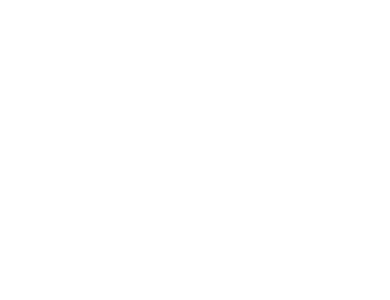
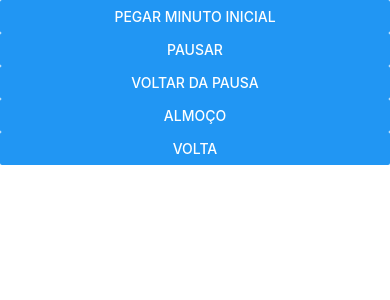
Before and after one commit to antonvinicius/clock-in-time, a React Native app: screen / in a window 390 px wide. Shown: the top 300 px of the page. Built offline with nearby package versions, Linux system fonts and the light colour scheme.

Commit message:
feat: Add new logic to handle time

```diff
--- /dev/null
+++ b/src/lib/dayjs/get-minute.ts
@@ -0,0 +1,8 @@
+import dayjs from 'dayjs'
+
+export function getMinute() {
+  return dayjs()
+    .set('seconds', 0)
+    .set('millisecond', 0)
+    .unix()
+}
--- a/src/screens/Home/homeView.tsx
+++ b/src/screens/Home/homeView.tsx
@@ -1,12 +1,36 @@
 
-import { View } from "react-native";
+import { Button, View } from "react-native";
 import { useHomeViewModel } from "./useHomeViewModel";
 
 export function Home() {
-  const { } = useHomeViewModel()
+  const viewModel = useHomeViewModel()
 
   return (
-    <View className="flex-1 py-10 flex-col px-5 bg-gray-200">
+    <View className="flex-1 justify-between py-10 flex-col px-5 bg-gray-200">
+      <Button
+        onPress={viewModel.handleSaveCurrentTime}
+        title="Pegar minuto inicial"
+      />
+
+      <Button
+        onPress={viewModel.handleStartBreak}
+        title="Pausar"
+      />
+
+      <Button
+        onPress={viewModel.handleStopBreak}
+        title="Voltar da pausa"
+      />
+
+      <Button
+        onPress={viewModel.handleStartLunch}
+        title="Almoço"
+      />
+
+      <Button
+        onPress={viewModel.handleStopLunch}
+        title="Volta"
+      />
     </View>
   );
 }
--- a/src/screens/Home/homeViewModel.ts
+++ /dev/null
@@ -1,3 +0,0 @@
-export interface HomeViewModel {
-
-}
--- /dev/null
+++ b/src/screens/Home/interfaces/IHomeViewModel.ts
@@ -0,0 +1,9 @@
+export interface IHomeViewModel {
+  exitSeconds: number
+
+  handleSaveCurrentTime: () => void
+  handleStartBreak: () => void
+  handleStopBreak: () => void
+  handleStartLunch: () => void
+  handleStopLunch: () => void
+}
--- a/src/screens/Home/useHomeViewModel.ts
+++ b/src/screens/Home/useHomeViewModel.ts
@@ -1,5 +1,72 @@
-import { HomeViewModel } from './homeViewModel'
+import dayjs from 'dayjs'
+import { useState, useEffect } from 'react'
+import { getMinute as getSeconds } from '../../lib/dayjs/get-minute'
+import { IHomeViewModel } from './interfaces/IHomeViewModel'
 
-export function useHomeViewModel(): HomeViewModel {
-  return {}
+const TOTAL_LUNCH_MINUTES = 60 * 60
+const TOTAL_WORK_SECONDS = 480 * 60
+
+export function useHomeViewModel(): IHomeViewModel {
+  const [initialSeconds, setInitialSeconds] = useState(0)
+  const [breakSeconds, setBreakSeconds] = useState(0)
+  const [lunchSeconds, setLunchSeconds] = useState(TOTAL_LUNCH_MINUTES)
+
+  const [breakStart, setBreakStart] = useState(-1)
+  const [breakStop, setBreakStop] = useState(-1)
+  const [lunchStart, setLunchStart] = useState(-1)
+  const [lunchStop, setLunchStop] = useState(-1)
+
+  const viewModel: IHomeViewModel = {
+    exitSeconds: initialSeconds + breakSeconds + lunchSeconds + TOTAL_WORK_SECONDS,
+
+    handleSaveCurrentTime: () => {
+      const currentTime = getSeconds()
+
+      setInitialSeconds(currentTime)
+    },
+    handleStartBreak: () => {
+      setBreakStart(getSeconds())
+    },
+    handleStopBreak: () => {
+      setBreakStop(getSeconds())
+    },
+    handleStartLunch: () => {
+      setLunchStart(getSeconds())
+    },
+    handleStopLunch: () => {
+      setLunchStop(getSeconds())
+    }
+  }
+
+  useEffect(() => {
+    if (breakStop != -1) {
+      const diff = breakStop - breakStart
+      setBreakSeconds(prev => prev + diff)
+    }
+
+    return () => {
+      if (breakStop != -1) {
+        setBreakStop(0)
+        setBreakStart(0)
+      }
+    }
+  }, [breakStop])
+
+  useEffect(() => {
+    if (lunchStop != -1) {
+      const diff = lunchStop - lunchStart
+      setLunchSeconds(diff)
+    }
+
+    return () => {
+      if (lunchStop != -1) {
+        setLunchStop(0)
+        setLunchStart(0)
+      }
+    }
+  }, [lunchStop])
+
+  console.log(dayjs.unix(viewModel.exitSeconds))
+
+  return viewModel
 }
```
